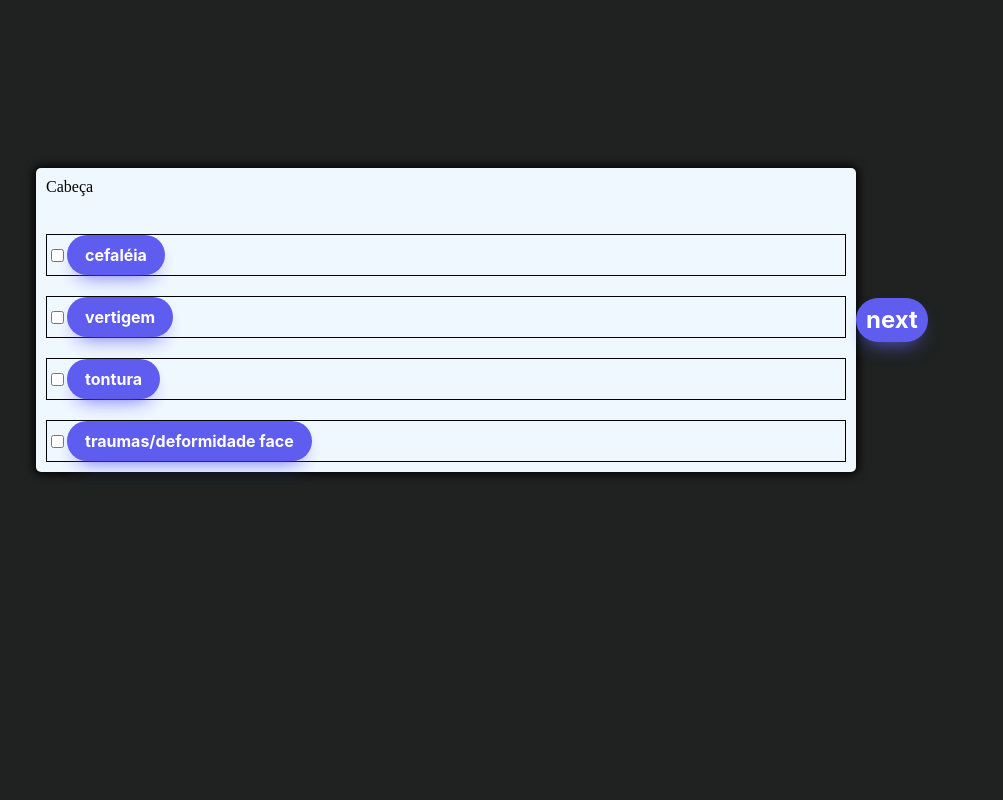
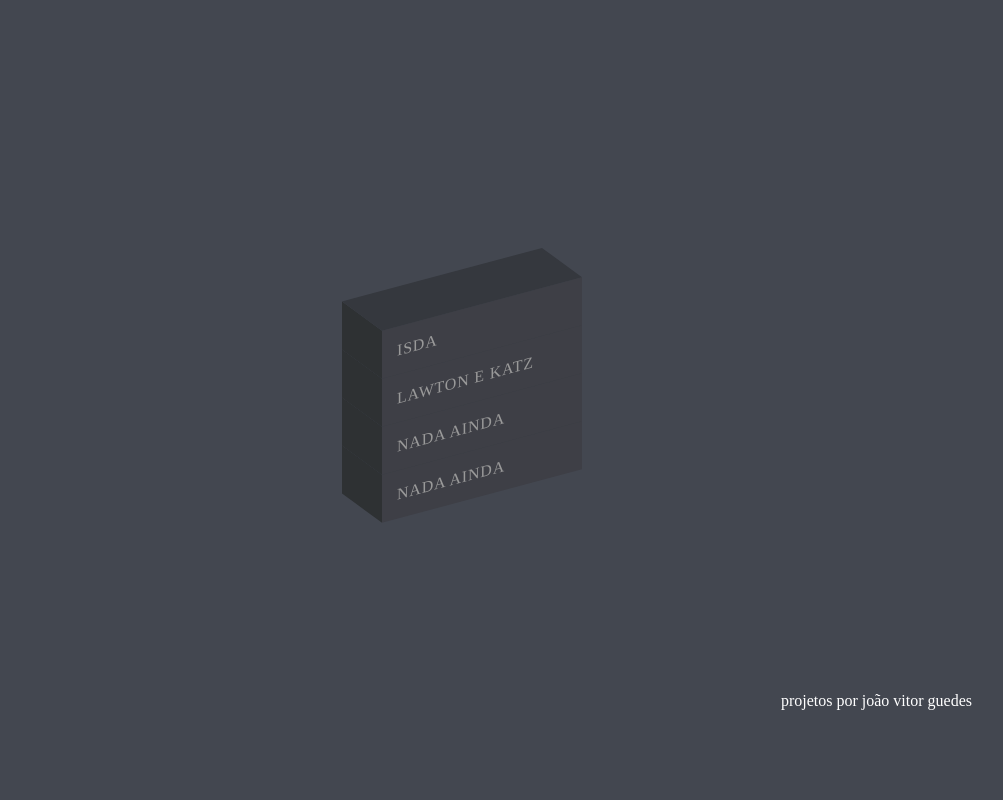
Before and after one commit to joaoguedesz/tentiva-1, a PHP site: page /index.html in a window 1280 px wide. Shown: the whole page, without its empty margins (158-1161 px from the left). Run offline with PHP 8.4, Linux system fonts and the light colour scheme.

Commit message:
multiplaspaginas

```diff
--- a/index.html
+++ b/index.html
@@ -4,38 +4,16 @@
     <meta charset="UTF-8">
     <meta http-equiv="X-UA-Compatible" content="IE=edge">
     <meta name="viewport" content="width=device-width, initial-scale=1.0">
-    <link href="style.css" rel="stylesheet">
-    <script defer src="script.js"></script>
-    <title>assistente de Anamnese ISDA</title>
+    <title>Document</title>
+    <link rel="stylesheet" href="inicial.css">
 </head>
 <body>
-    <div class="container" id="textofinal">
-        <div id="question-container">
-             <div id="question">Questions aaa</div>
-             <div id="answer-buttons" class="btn-grid">
-                <br>
-                <div class="conjuntobtn">
-                    <input type="checkbox" id="check1" onkeydown="atalhoteclas('enter')">
-                    <button class=btn id="op1" onclick="checkar('check1')"> answer 1</button>
-                </div>
-                 <div class="conjuntobtn">
-                    <input type="checkbox" id="check2">
-                    <button class=btn id="op2" onclick="checkar('check2')"> answer 2</button>
-                 </div>
-                 <div class="conjuntobtn">
-                    <input type="checkbox" id="check3">
-                    <button class=btn id="op3" onclick="checkar('check3')"> answer 3</button>
-                 </div>
-                 <div class="conjuntobtn">
-                    <input type="checkbox" id="check4">
-                    <button class=btn id="op4" onclick="checkar('check4')"> answer 4</button>
-                 </div>
-             </div>
-        </div>
-        </div>
-        <div class="controls">
-            <button id="nextbtn" class="next-btn btn">next</button>
-        </div>
-    </div>
+    <div>projetos por joão vitor guedes</div>
+   <ul>
+    <li style="--i:4;"><a href="isda.html">ISDA</a></li>
+    <li style="--i:3;"><a href="lk.html">Lawton e katz</a></li>
+    <li style="--i:2;"><a href="#">Nada ainda</a></li>
+    <li style="--i:1;"><a href="#">Nada ainda</a></li>
+   </ul>
 </body>
 </html>
--- /dev/null
+++ b/inicial.css
@@ -0,0 +1,88 @@
+*
+{
+    margin: 0;
+    padding: 0;
+    box-sizing: border-box;
+}
+
+body
+{
+    display: flex;
+    justify-content: center;
+    align-items: center;
+    min-height: 100vh;
+    background: #434750;
+}
+
+ul
+{
+    position: relative;
+    transform: skewY(-15deg);
+}
+
+ul li
+{
+    position: relative;
+    list-style: none;
+    width: 200px;
+    background-color: #3e3f46;
+    padding: 15px;
+    z-index: var(--i);
+    transition: 0.05s;
+}
+ul li:hover
+{
+    background: #33a3ee;
+    transform: translate(-50px);
+}
+ul li::before
+{
+    content: '';
+    position: absolute;
+    top: 0;
+    left: -40px;
+    width: 40px;
+    height: 100%;
+    background: #2e3133;
+    transform-origin: right;
+    transform: skewY(45deg);
+    transition: 0.5s;
+}
+ul li:hover::before
+{background: #2982b9;}
+ul li::after
+{
+    content: '';
+    position: absolute;
+    top: -40px;
+    left: 0;
+    width: 100%;
+    height: 40px;
+    background-color: #35383e;
+    transform-origin: bottom;
+    transform: skewX(45deg);
+    transition: 0.05s;
+}
+ul li:hover::after
+{background: #2982b9;}
+ul li a
+{
+    text-decoration: none;
+    color: #999;
+    display: block;
+    text-transform: uppercase;
+    letter-spacing: 0.05em;
+    transition: 0,5s;
+}
+
+ul li:hover a
+{
+    color: #fff;
+}
+
+div
+{
+    color: #fff;
+position: absolute;
+bottom: 90px;
+right: 150px;}
--- a/script.js
+++ b/script.js
@@ -82,7 +82,7 @@ const Questions = [{
 
 },
 {
-    id: 7,
+    id: 8,
     q: " linfo hematopoetico",
     a: [{ text: "sangramento"},
         { text: "infecções frequentes"},
@@ -92,7 +92,7 @@ const Questions = [{
 
 },
 {
-    id: 8,
+    id: 9,
     q: " aparelho locomotor",
     a: [{ text: "espasmos"},
         { text: "claudicação intermitente"},
@@ -101,6 +101,7 @@ const Questions = [{
     ]
 
 }
+
 //lista das opções do que colocar
 ]
 
@@ -123,11 +124,11 @@ setquestions(page)
 //determina o começo = 0
 
 function nextpage() {
-    if (page < 9) [page = page + 1];
+    if (page < 10) [page = page + 1];
     console.log(page + ' esse é o numero da pagina');
-    if (page == 9) document.getElementById('question-container').style.display = "none";
-    if (page == 9) document.getElementById('nextbtn').style.display = "none";
-    if (page == 9) textofinal.innerText = 'Anamnese copiada apenas use CTRL+V no prontuario   =)'
+    if (page == 10) document.getElementById('question-container').style.display = "none";
+    if (page == 10) document.getElementById('nextbtn').style.display = "none";
+    if (page == 10) textofinal.innerText = 'Anamnese copiada apenas use CTRL+V no prontuario  '
 }
 // adiciona uma pagina e fala no console o valor limitando o valor maximo
 // tbm meche nos display. page == pagemaxima+1
@@ -143,7 +144,7 @@ function getresults(){
     if (checkbox1.checked == true) respostas.push(op1.innerText);
     if (checkbox2.checked == true) respostas.push(op2.innerText);
     if (checkbox3.checked == true) respostas.push(op3.innerText);
-    if (checkbox4.checked == true) respostas.push(op4.innerText)
+    if (checkbox4.checked == true) respostas.push(op4.innerText);
 }
 
 nextpagebtn.addEventListener('click', function() {
--- a/style.css
+++ b/style.css
@@ -28,7 +28,7 @@ body {
 
 .conjuntobtn {
     display: flex;
-    border: solid 1px black;
+    border: solid 1px aliceblue;
     align-items: center;
     margin-top: 20px;
 }
```
Also changed, not shown: isda.html (added, +41 -0 lines), lk.html (added, +37 -0 lines), lk.js (added, +152 -0 lines).
